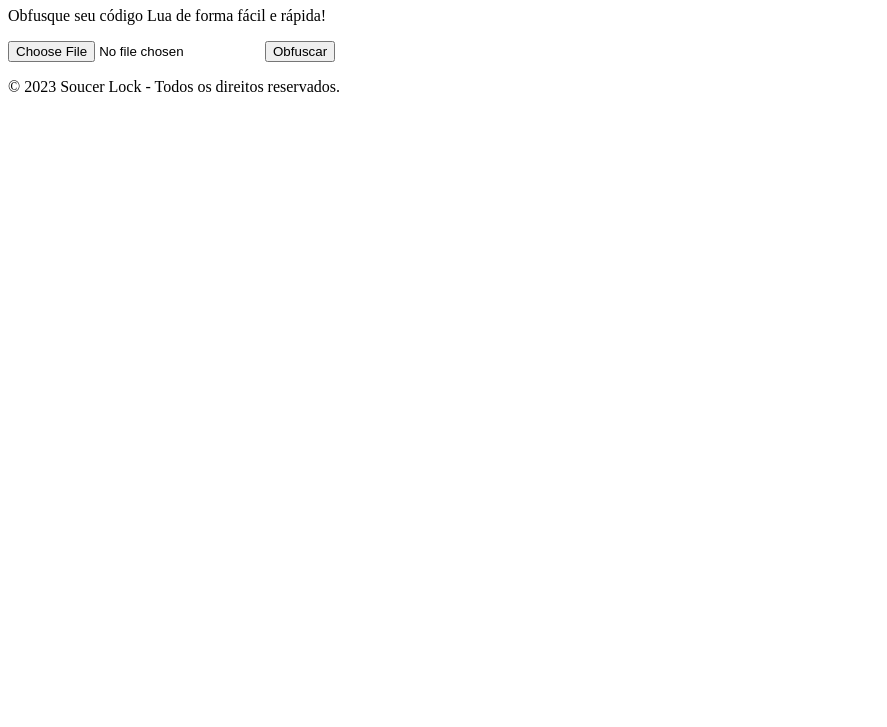
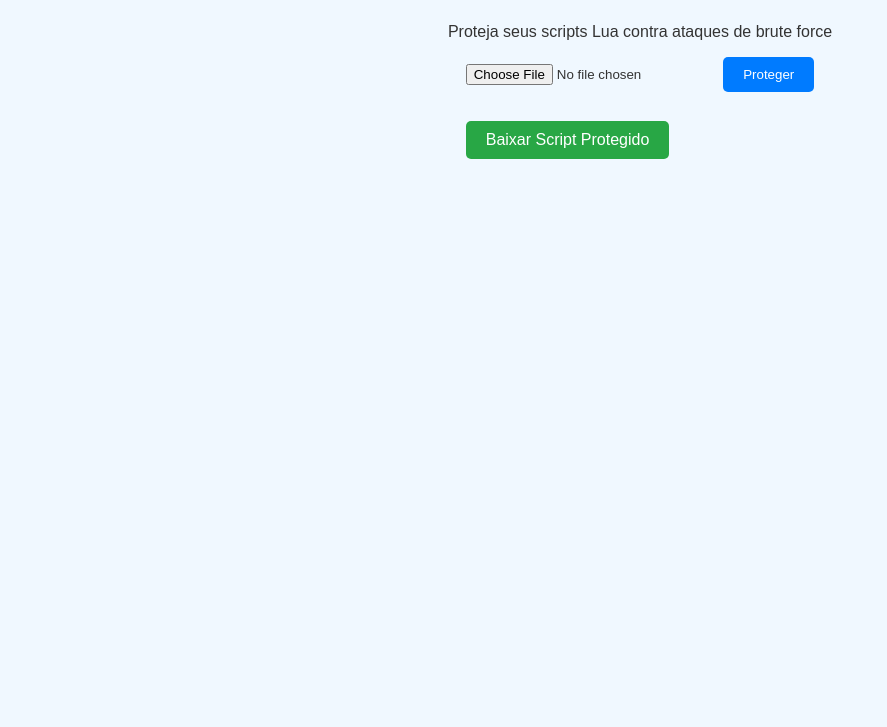
Before and after one commit to AKZFTBeHAUNTER13/Site, a plain HTML site: page index.html in a window 1280 px wide. Shown: the part 73-800 px from the top of the page, without its empty margins (0-887 px from the left). Drawn offline with Linux system fonts and the light colour scheme.

Commit message:
Update index.html

```diff
--- a/index.html
+++ b/index.html
@@ -1,29 +1,22 @@
 <!DOCTYPE html>
-<html lang="pt-BR">
+<html lang="pt">
 <head>
     <meta charset="UTF-8">
     <meta name="viewport" content="width=device-width, initial-scale=1.0">
-    <title>Soucer Lock - Obfuscador Lua Online</title>
-    <link rel="stylesheet" href="style.css"> <!-- Link para o CSS externo -->
+    <title>Soucer Lock - Proteção Anti-Brute Force</title>
+    <link rel="stylesheet" href="styles.css">
 </head>
 <body>
-    <header>
-        <h1>Soucer Lock</h1>
-        <p>Obfusque seu código Lua de forma fácil e rápida!</p>
-    </header>
+    <h1>Soucer Lock</h1>
+    <p>Proteja seus scripts Lua contra ataques de brute force</p>
 
-    <main>
+    <div class="container">
         <input type="file" id="fileInput" accept=".lua">
-        <button id="obfuscateButton">Obfuscar</button>
-        <textarea id="obfuscatedCode" rows="10" cols="50" readonly style="display: none;"></textarea>
-        <a id="downloadLink" style="display: none;">Download Obfuscado</a>
+        <button id="protectButton">Proteger</button>
         <p id="statusMessage"></p>
-    </main>
+        <a id="downloadLink">Baixar Script Protegido</a>
+    </div>
 
-    <footer>
-        <p>© 2023 Soucer Lock - Todos os direitos reservados.</p>
-    </footer>
-
-    <script src="script.js"></script> <!-- Link para o JavaScript externo -->
+    <script src="script.js"></script>
 </body>
 </html>
```
